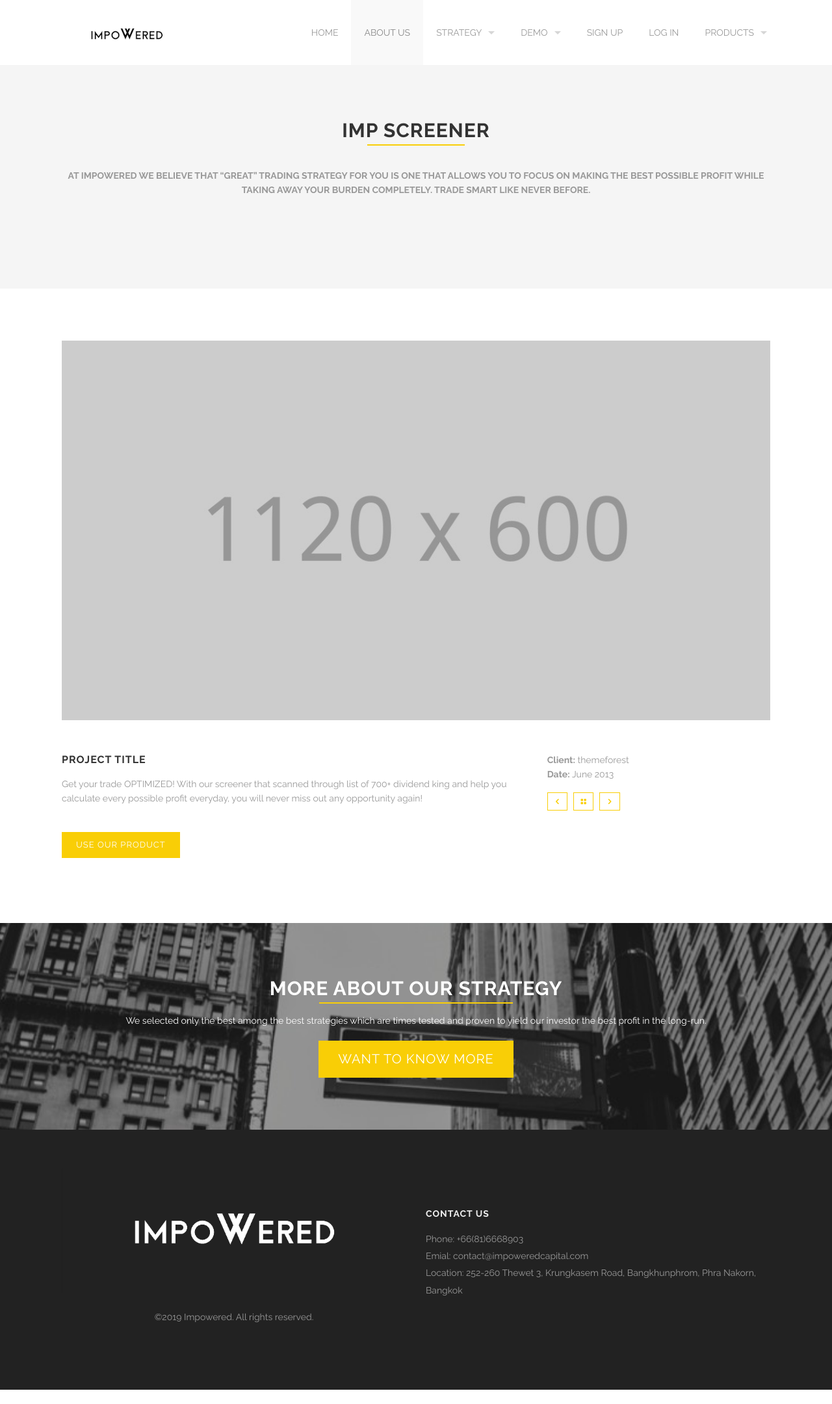
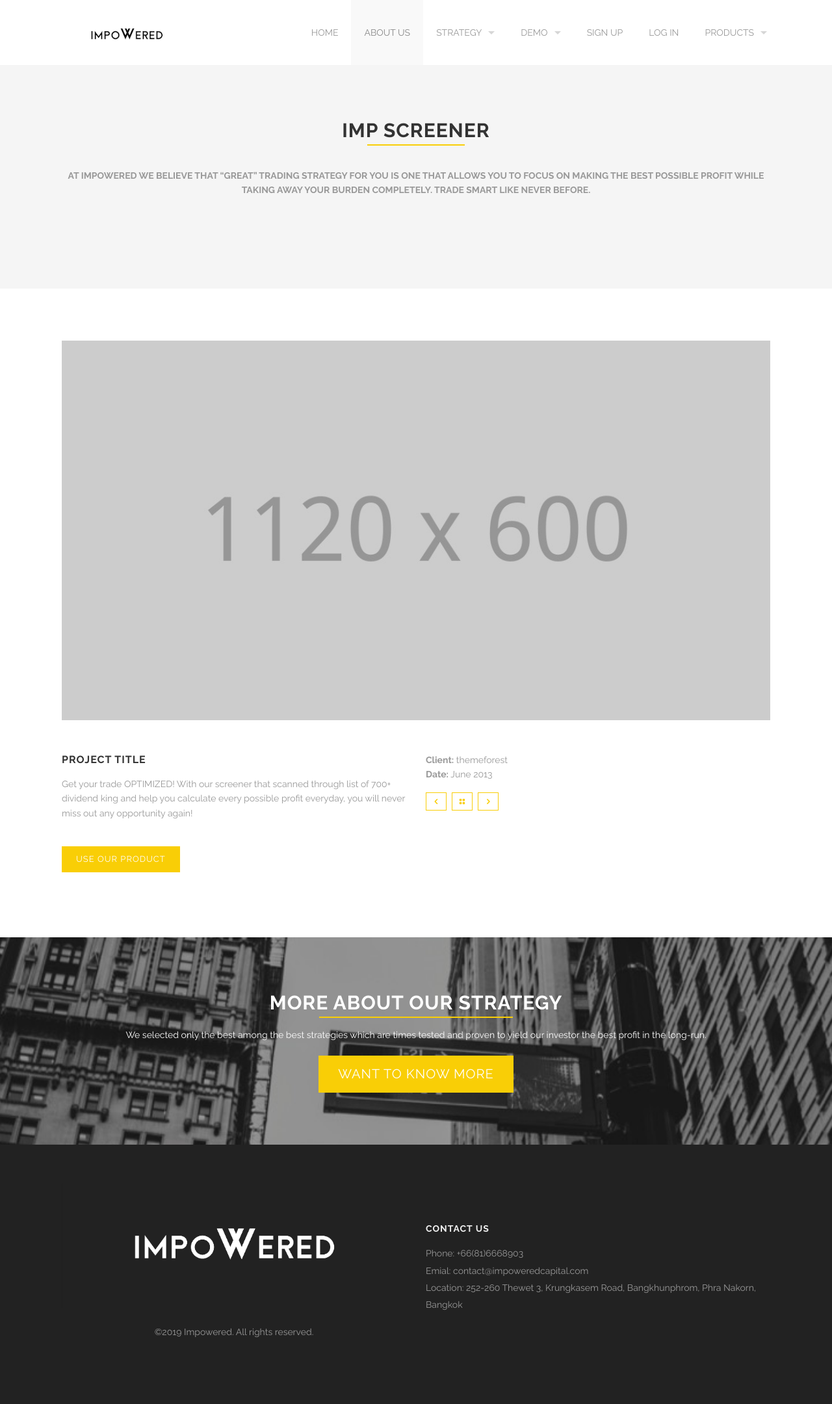
Before and after one commit to impoweredcapital/investmentplatform, a Jekyll site: the page built from allproducts.html, in a window 1280 px wide. Shown: the whole page at 65% size. Built offline with Jekyll 4.4.1, drawn with Linux system fonts in a browser that asks for light colours; before the commit the page ends 2138 px from its top, so only the background shows below that.

Commit message:
Update allproducts.html

```diff
--- a/allproducts.html
+++ b/allproducts.html
@@ -58,7 +58,7 @@ testimonials:
   </div>
   <div class='spacing'></div>
   <div class='row'>
-    <div class='large-8 columns'>
+    <div class='medium-6 columns'>
       <h3>Project title</h3>
       <p>
         Get your trade OPTIMIZED! With our screener that scanned through list of 700+ dividend king and help you calculate every possible profit everyday, you will never miss out any opportunity again!
@@ -66,7 +66,7 @@ testimonials:
       <div class='spacing'></div>
       <a class='button small' href=''>Use Our Product</a>
     </div>
-    <div class='large-4 columns'>
+    <div class='medium-6 columns'>
       <ul class='info'>
         <li>
           <strong>Client:</strong>
```
